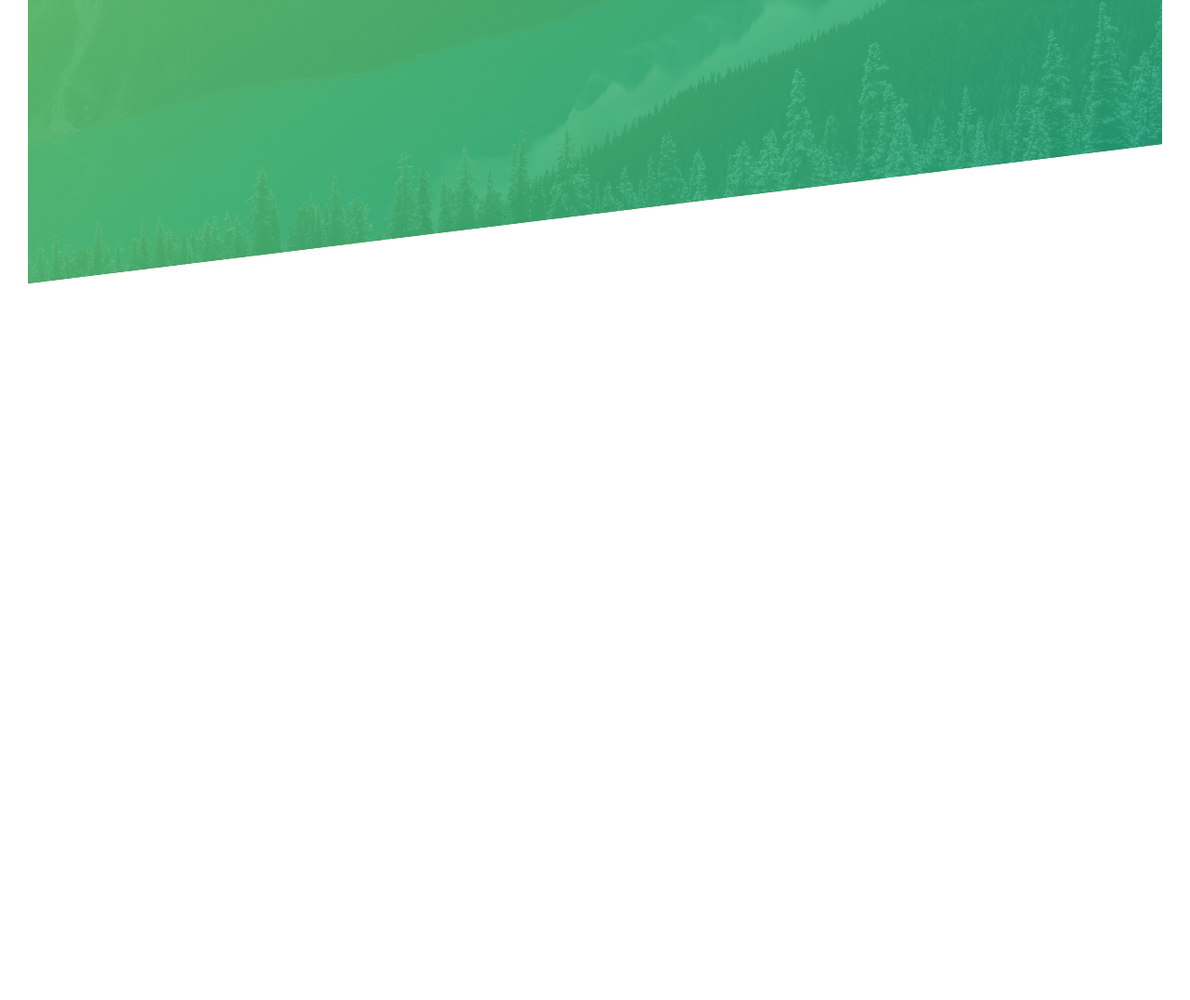
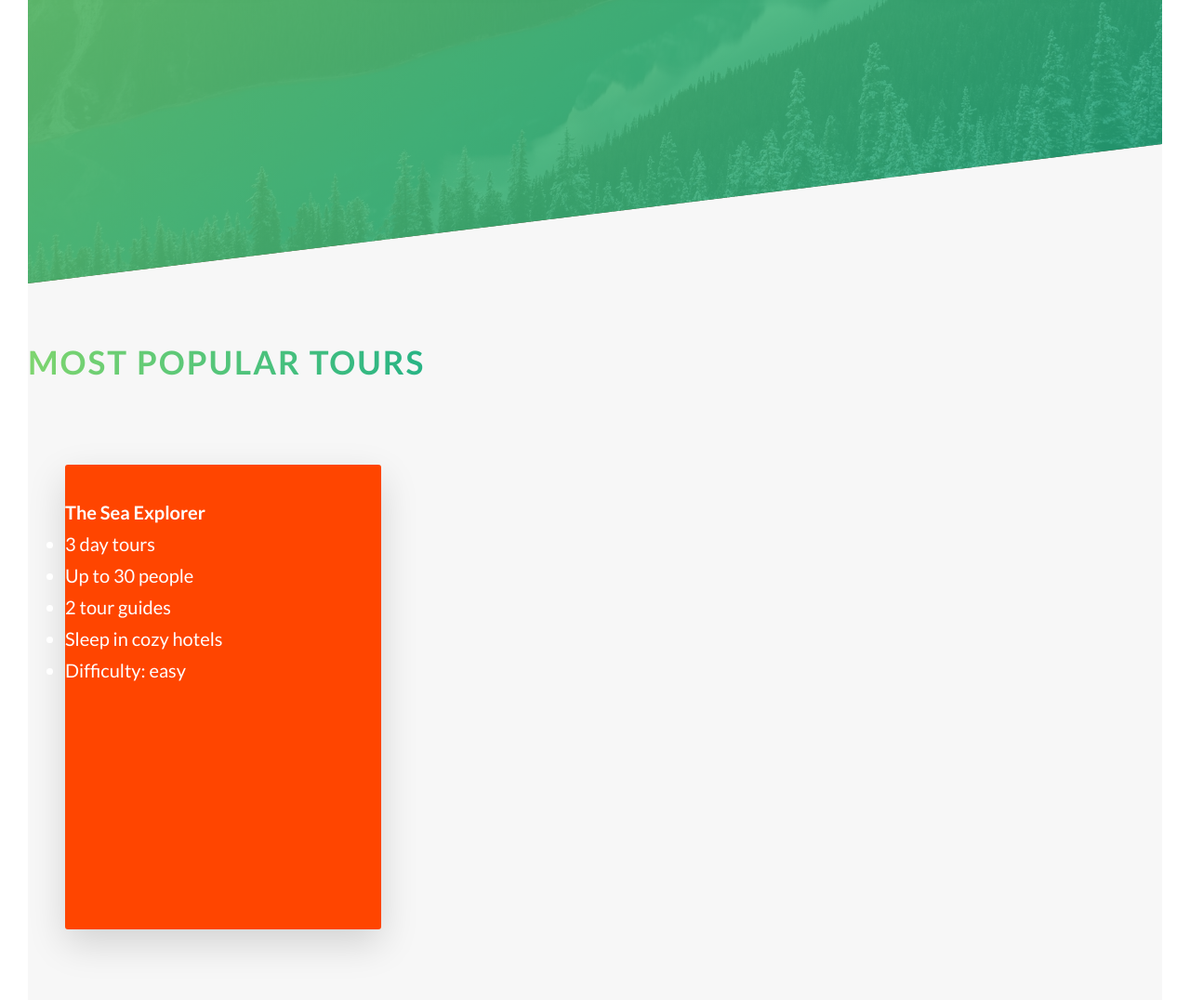
Before and after one commit to ali27-dev/natours-project, a website: page index.html in a window 1280 px wide. Shown: the part 2115-3191 px from the top of the page at 93% size. Before the commit the page ends 2420 px from the top, so only its background shows below. Drawn offline with Linux system fonts and the light colour scheme.

Commit message:
i bulit a first card and added a new variable and also give style to it

```diff
--- a/index.html
+++ b/index.html
@@ -162,10 +162,120 @@
           </div>
         </div>
       </section>
-      <!-- section-features-end -->
+      <!-- section-features-end-->
+
+      <!-- section-tours-start-->
+      <section class="section-tours" id="section-tours">
+        <div class="u-center-text u-margin-bottom-big">
+          <h2 class="heading-secondary">Most popular tours</h2>
+        </div>
+
+
+        <div class="row">
+          <div class="col-1-of-3">
+            <!-- card-1 -->
+            <div class="card">
+              <div class="card__side card__side--front">
+                <div class="card__picture card__picture--1">&nbsp;</div>
+                <h4 class="card__heading">
+                  <span class="card__heading-span card__heading-span--1"
+                    >The Sea Explorer</span
+                  >
+                </h4>
+                <div class="card__details">
+                  <ul>
+                    <li>3 day tours</li>
+                    <li>Up to 30 people</li>
+                    <li>2 tour guides</li>
+                    <li>Sleep in cozy hotels</li>
+                    <li>Difficulty: easy</li>
+                  </ul>
+                </div>
+              </div>
+              <div class="card__side card__side--back card__side--back-1">
+                <div class="card__cta">
+                  <div class="card__price-box">
+                    <p class="card__price-only">Only</p>
+                    <p class="card__price-value">$297</p>
+                  </div>
+                  <a href="#popup" class="btn btn--white">Book now!</a>
+                </div>
+              </div>
+            </div>
+          </div>
+
+          <!-- card-2 -->
+          <!-- <div class="col-1-of-3">
+            <div class="card">
+              <div class="card__side card__side--front">
+                <div class="card__picture card__picture--2">&nbsp;</div>
+                <h4 class="card__heading">
+                  <span class="card__heading-span card__heading-span--2"
+                    >The Forest Hiker</span
+                  >
+                </h4>
+                <div class="card__details">
+                  <ul>
+                    <li>7 day tours</li>
+                    <li>Up to 40 people</li>
+                    <li>6 tour guides</li>
+                    <li>Sleep in provided tents</li>
+                    <li>Difficulty: medium</li>
+                  </ul>
+                </div>
+              </div>
+              <div class="card__side card__side--back card__side--back-2">
+                <div class="card__cta">
+                  <div class="card__price-box">
+                    <p class="card__price-only">Only</p>
+                    <p class="card__price-value">$497</p>
+                  </div>
+                  <a href="#popup" class="btn btn--white">Book now!</a>
+                </div>
+              </div>
+            </div>
+          </div> -->
+
+          <!-- card-3 -->
+          <!-- <div class="col-1-of-3">
+            <div class="card">
+              <div class="card__side card__side--front">
+                <div class="card__picture card__picture--3">&nbsp;</div>
+                <h4 class="card__heading">
+                  <span class="card__heading-span card__heading-span--3"
+                    >The Snow Adventurer</span
+                  >
+                </h4>
+                <div class="card__details">
+                  <ul>
+                    <li>5 day tours</li>
+                    <li>Up to 15 people</li>
+                    <li>3 tour guides</li>
+                    <li>Sleep in provided tents</li>
+                    <li>Difficulty: hard</li>
+                  </ul>
+                </div>
+              </div>
+              <div class="card__side card__side--back card__side--back-3">
+                <div class="card__cta">
+                  <div class="card__price-box">
+                    <p class="card__price-only">Only</p>
+                    <p class="card__price-value">$897</p>
+                  </div>
+                  <a href="#popup" class="btn btn--white">Book now!</a>
+                </div>
+              </div>
+            </div>
+          </div>
+        </div> -->
+
+        <!-- <div class="u-center-text u-margin-top-huge">
+          <a href="#" class="btn btn--green">Discover all tours</a>
+        </div> -->
+      </section>
+
+      <!-- section-tours-end-->
     </main>
-
-    <!-- header-section-start -->
 
     <!-- <section class="grid-test">
      row-1
--- a/sass/abstract/_variables.scss
+++ b/sass/abstract/_variables.scss
@@ -2,6 +2,12 @@
 $color-primary: #55c57a;
 $color-primary-light: #7ed56f;
 $color-primary-dark: #28b485;
+
+$color-secondary-light: #ffb900;
+$color-secondary-dark: #ff7730;
+
+$color-tertiary-light: #2998ff;
+$color-tertiary-dark: #5643fa;
 
 $color-grey-light: #f7f7f7;
 $color-grey-dark: #777;
--- /dev/null
+++ b/sass/components/_card.scss
@@ -0,0 +1,39 @@
+.card {
+  perspective: 150rem;
+  -moz-perspective: 150rem;
+  position: relative;
+  height: 50rem;
+
+  &__side {
+    background-color: orangered;
+    color: #fff;
+    font-size: 2rem;
+    height: 50rem;
+    transition: all 0.8s ease;
+    position: absolute;
+    top: 0;
+    left: 0;
+    width: 100%;
+    backface-visibility: hidden;
+    border-radius: 3px;
+    box-shadow: 0 1.5rem 4rem rgba($color: #000000, $alpha: 0.15);
+
+    &--front {
+      background-color: orangered;
+    }
+    &--back {
+      transform: rotateY(180deg);
+      background-image: linear-gradient(
+        to right bottom,
+        $color-secondary-light,
+        $color-secondary-dark
+      );
+    }
+  }
+  &:hover &__side--front {
+    transform: rotateY(180deg);
+  }
+  &:hover &__side--back {
+    transform: rotateY(0);
+  }
+}
--- a/sass/main.scss
+++ b/sass/main.scss
@@ -8,6 +8,8 @@
 @import "base/utilities";
 
 @import "components/composition";
+@import "components/card";
+
 @import "components/button";
 @import "components/feature-box";
 
--- a/sass/pages/_home.scss
+++ b/sass/pages/_home.scss
@@ -21,3 +21,9 @@
     transform: skewY(7deg);
   }
 }
+
+.section-tours {
+  background-color: $color-grey-light;
+  padding: 25rem 0 50rem 0;
+  margin-top: -15vh;
+}
```
Also changed, not shown: css/style.css.
